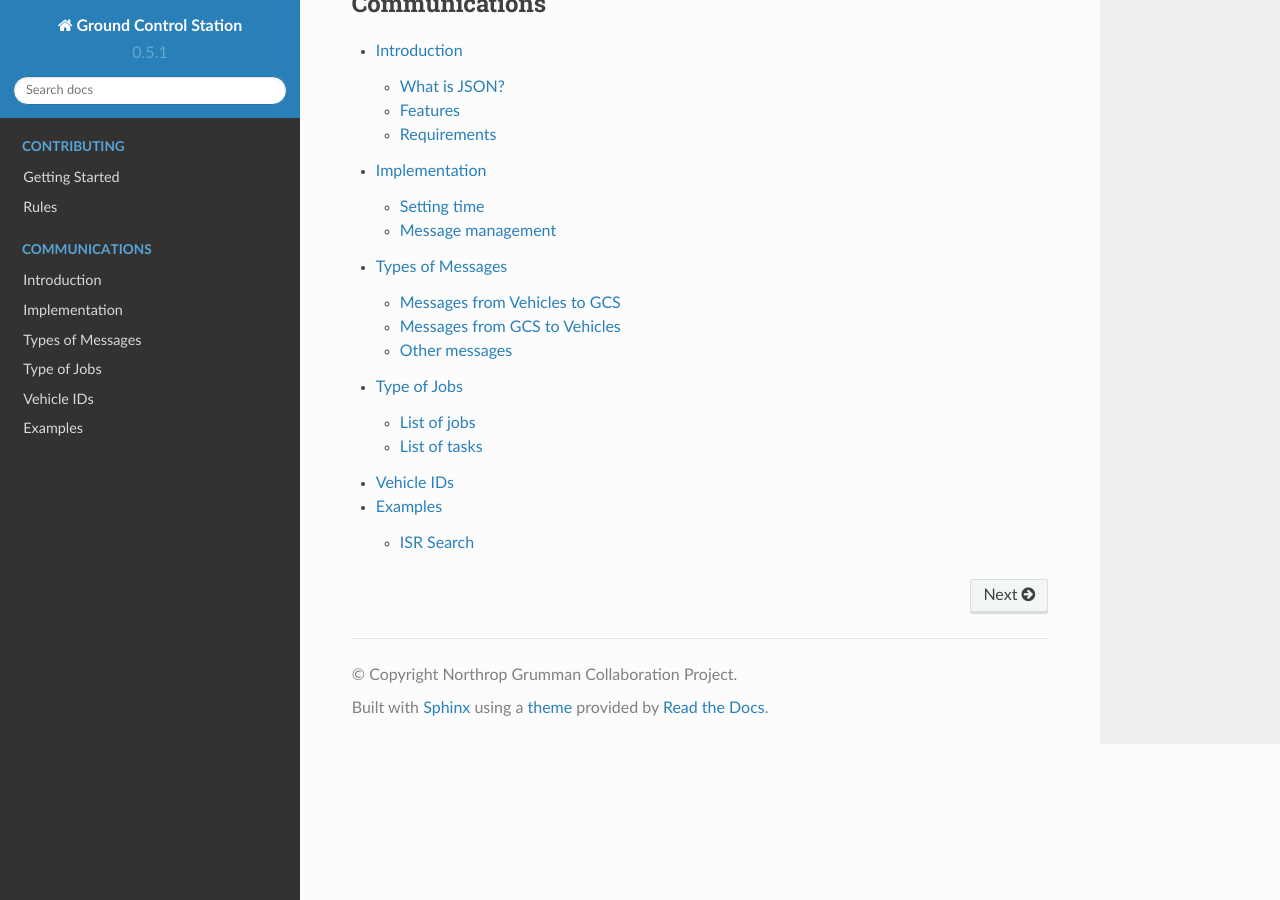
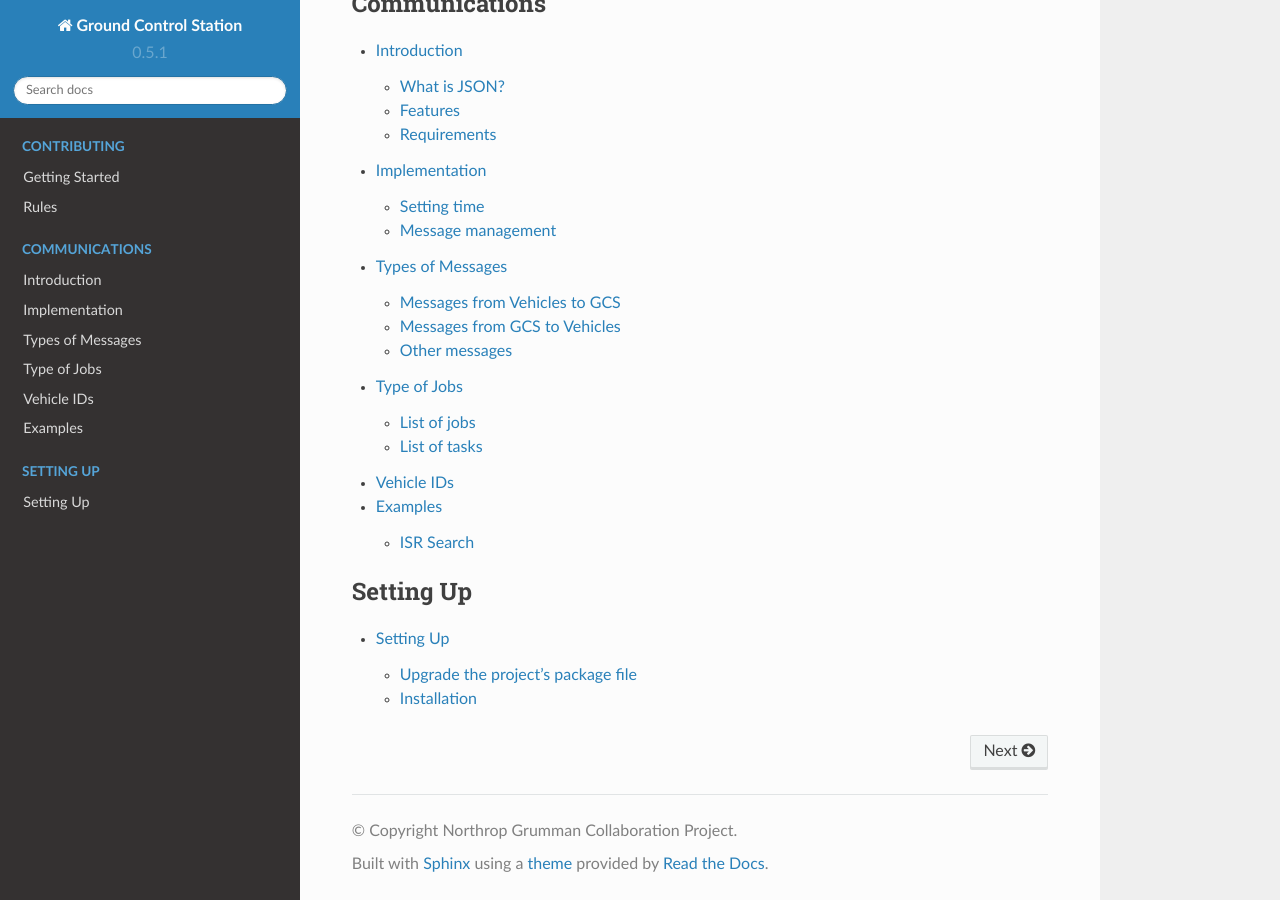
Before and after one commit to NGCP/GCS, a Sphinx documentation site: the page built from docs/index.rst, in a window 1280 px wide and 900 px high, scrolled down 2060 px. Built offline with Sphinx 7.4.7 and the Read the Docs theme 2.0.0, drawn with Linux system fonts in a browser that asks for light colours.

Commit message:
updated ncu and index

```diff
--- a/docs/index.rst
+++ b/docs/index.rst
@@ -17,3 +17,9 @@
   communications/jobs
   communications/vehicles
   communications/examples
+
+.. toctree::
+  :caption: Setting Up
+  :maxdepth: 2
+
+  setup/ncu
```
Also changed, not shown: docs/setup/ncu.rst (+5 -5 lines).
